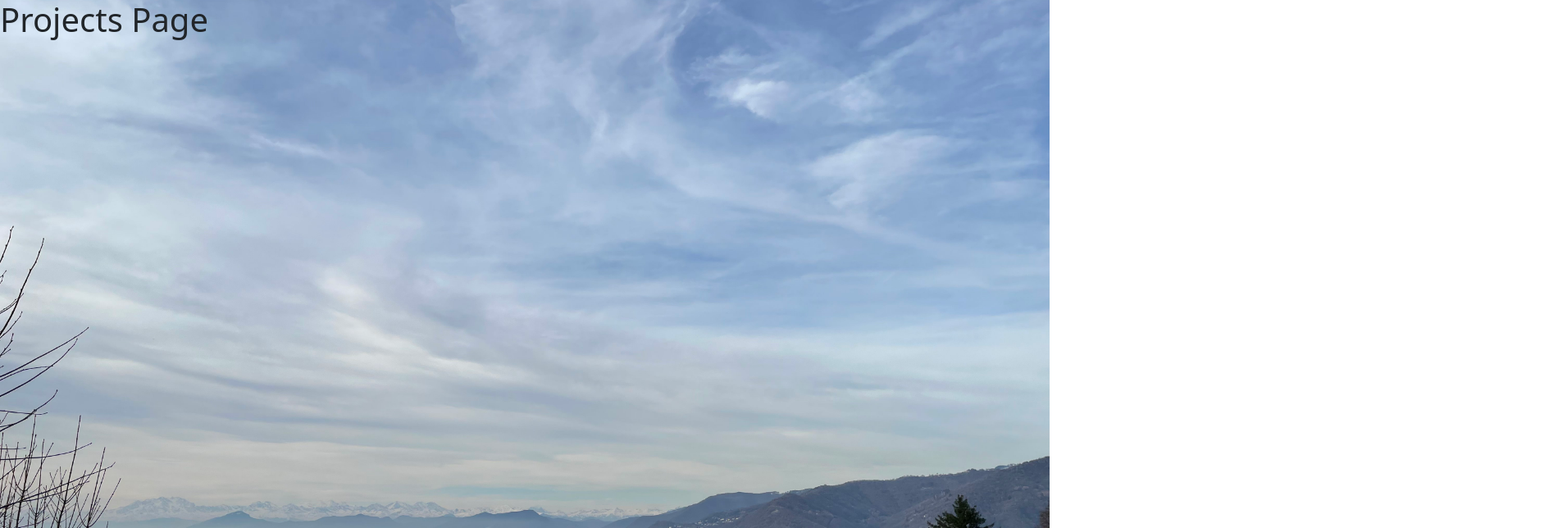
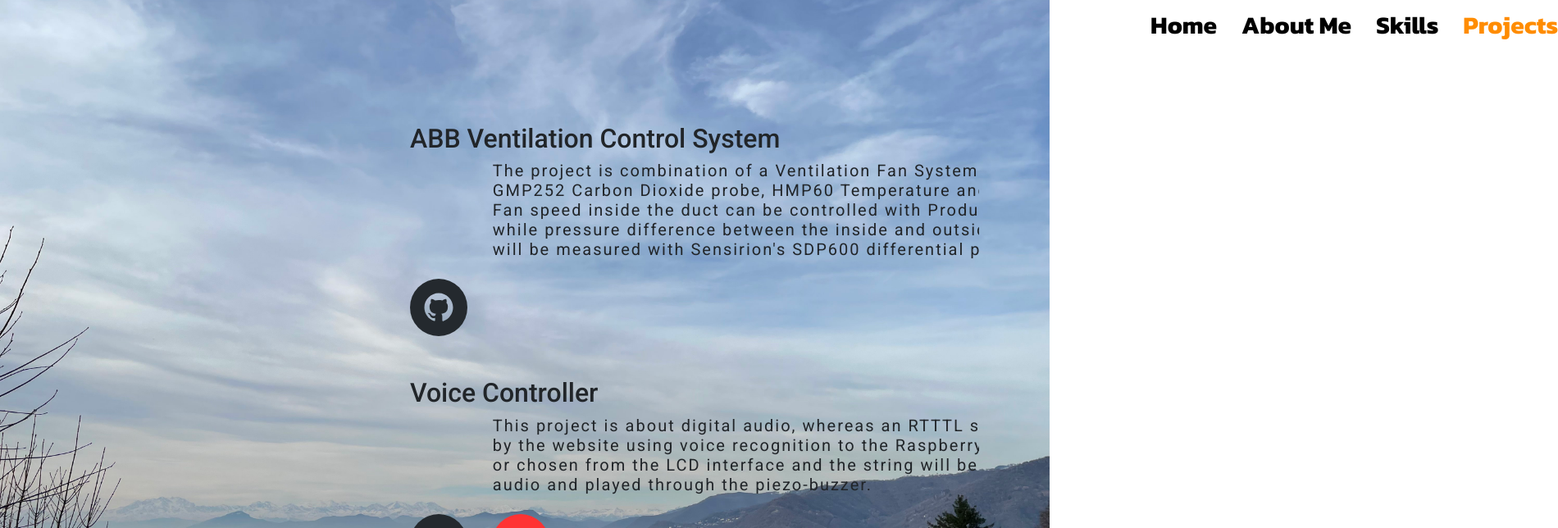
Before and after one commit to kendrick-807/myWebsite, a React (Create React App) app: page /projects in a window 1280 px wide. Shown: the top 644 px of the page at 82% size, 1900 px wide, since content can reach past the window. Built offline with nearby package versions, Linux system fonts and the light colour scheme.

Commit message:
Projects pages added

```diff
--- a/src/components/Home.module.css
+++ b/src/components/Home.module.css
@@ -3,15 +3,15 @@
 .topBar{
     position: absolute;
     top: 2%;
-    left:100%;
-    width: 1000px;
-    margin-left: 600px;
+    right:-1200px;
+    width: 700px;
+    margin-left: 30px;
     font-size: 30px;
     font-family: Kanit;
     font-weight: 700;
     text-decoration: none;
     color: black;
-    text-align: left;
+    text-align: right;
     display: inline-block;
 
 }
--- /dev/null
+++ b/src/components/Project.module.css
@@ -0,0 +1,81 @@
+@import url('https://fonts.googleapis.com/css2?family=Roboto:wght@400;700&display=swap');
+.topBar{
+    position: absolute;
+    top: 8px;
+    right:-1900px;
+    width: 700px;
+    font-size: 30px;
+    font-family: Kanit;
+    font-weight: 700;
+    text-decoration: none;
+    color: black;
+    text-align: right;
+    display: inline-block;
+}
+
+
+ul li{
+    padding-left: 30px;
+    display: inline-block;
+
+}
+
+.link{
+    box-shadow: inset 0 0 0 0 #54b3d6;
+    transition: color .3s ease-in-out, box-shadow .3s ease-in-out;
+    text-decoration: none;
+    color: black;
+}
+
+.current{
+    box-shadow: inset 0 0 0 0 #54b3d6;
+    transition: color .3s ease-in-out, box-shadow .3s ease-in-out;
+    text-decoration: none;
+    color: darkorange;
+}
+
+.link:hover {
+    color: #fff;
+    box-shadow: inset 200px 0 0 0 #54b3d6;;
+}
+.textContainer{
+    width:800px;
+    position: absolute;
+    top:150px;
+    left:500px;
+}
+/*div{*/
+/*    padding-bottom:30px;*/
+/*}*/
+
+h2{
+    font-family: "Roboto";
+    font-weight: 700;
+    font-size:30px;
+}
+.test{
+    width:110%;
+    font-family: "Roboto";
+    font-weight: 400;
+    font-size:20px;
+    overflow: hidden; /* Ensures the content is not revealed until the animation */
+    border-right: .25em solid orange; /* The typwriter cursor */
+    white-space: nowrap; /* Keeps the content on a single line */
+    margin: 0 auto; /* Gives that scrolling effect as the typing happens */
+    letter-spacing: .1em; /* Adjust as needed */
+    animation:
+            typing 8s steps(100, end),
+            blink-caret .75s step-end infinite;
+}
+
+/* The typing effect */
+@keyframes typing {
+    from { width: 0 }
+    to { width: 110% }
+}
+
+/* The typewriter cursor effect */
+@keyframes blink-caret {
+    from, to { border-color: transparent }
+    50% { border-color: orange; }
+}
--- a/src/components/Projects.jsx
+++ b/src/components/Projects.jsx
@@ -1,10 +1,58 @@
 import React from "react";
 import { Link } from "react-router-dom";
+import styles from "./Project.module.css";
+import { SocialIcon } from 'react-social-icons';
 
 const Projects = () => {
     return (
         <div>
-            <h1>Projects Page</h1>
+            <div className={styles.topBar}>
+                <ul>
+                    <li>
+                        {/* Endpoint to route to Home component */}
+                        <Link to="/" className={styles.link} >Home</Link>
+                    </li>
+                    <li>
+                        {/* Endpoint to route to Contact Us component */}
+                        <Link to="/contactme" className={styles.link}>About Me</Link>
+                    </li>
+                    <li>
+                        {/* Endpoint to route to Contact Us component */}
+                        <Link to="/skills" className={styles.link}>Skills</Link>
+                    </li>
+                    <li>
+                        {/* Endpoint to route to Contact Us component */}
+                        <Link to="/projects" className={styles.current}>Projects</Link>
+                    </li>
+                </ul>
+            </div>
+
+            <div className={styles.textContainer}>
+                <div>
+                    <h2>ABB Ventilation Control System</h2>
+                    <h6 className={styles.test}>The project is combination of a Ventilation Fan System with Vaisala's  <br></br>
+                    GMP252 Carbon Dioxide probe, HMP60 Temperature and Humidity sensor.<br></br>
+                    Fan speed inside the duct can be controlled with Produal MIO 12V Actuator,<br></br>
+                    while pressure difference between the inside and outside of the duct<br></br>
+                    will be measured with Sensirion's SDP600 differential pressure sensor.</h6>
+
+                    <br style={{ marginTop:-50 }}></br>
+                    <SocialIcon url="https://github.com/phamduylong/abb-ventilation-controller " label="Vent Project" style={{height: 70, width: 70}} />
+                </div>
+                <div style={{marginTop: 50}}>
+                    <h2>Voice Controller</h2>
+                    <h6 className={styles.test}>This project is about digital audio, whereas an RTTTL string will be sent<br></br>
+                        by the website using voice recognition to the Raspberry Pico through MQTT,<br></br>
+                        or chosen from the LCD interface and the string will be parsed into playable<br></br>
+                        audio and played through the piezo-buzzer. </h6>
+                    <br style={{ marginBottom:20 }}></br>
+                    <SocialIcon url="https://github.com/IoT-project-groups-1-2/g2-voice-controller" label="Voice Project" style={{ marginRight:30,height: 70, width: 70}}  />
+                    <SocialIcon url="https://www.youtube.com/watch?v=tQpu81TbtpA" label="Voice Project Video" style={{height: 70, width: 70}} />
+                </div>
+
+
+            </div>
+
         </div>
     );
 };
--- a/src/components/Skills.jsx
+++ b/src/components/Skills.jsx
@@ -57,7 +57,27 @@ const Skills = () => {
                     </li>
                 </ul>
             </div>
-                {/*<h1>Flat & Responsive Percentage Bars</h1>*/}
+            <div className={styles.container}>
+                <p>I'm familiar with</p>
+                <div className={styles.animation}>
+                    <div className={styles.first}>
+                        <div>C++</div>
+                    </div>
+                    <div className={styles.second}>
+                        <div>C</div>
+                    </div>
+                    <div className={styles.third}>
+                        <div>NodeJS</div>
+                    </div>
+                    <div className={styles.fourth}>
+                        <div>Robot Framework</div>
+                    </div>
+                    <div className={styles.fifth}>
+                        <div>ReactJS</div>
+                    </div>
+                </div>
+            </div>
+
             <div className={styles.barContainer}>
                 <div className={styles.title}><span>C++</span></div>
                 <ProgressBar variant={"warning"} className={styles.bars}  now={good} label={"Good"}/>
@@ -67,19 +87,14 @@ const Skills = () => {
                 <ProgressBar variant={"warning"} className={styles.bars} now={good} label={"Good"} />
                 <div className={styles.title}><span>Robot Framework</span></div>
                 <ProgressBar variant={"warning"} className={styles.bars} now={okay} label={"Okay"} />
-                <div className={styles.title}><span>React JS</span></div>
+                <div className={styles.title}><span>ReactJS</span></div>
                 <ProgressBar variant={"warning"} className={styles.bars} now={elementry} label={"Elementry"} />
             </div>
         </div>
     );
 };
 
-// function animate() {
-//     let bars =document.getElementsByClassName("percentage-bar");
-//     for(let i=0; i < bars.length; i++){
-//             bars[i].find('.bar').animate({width: bars[i].getAttribute('data-percent')},6000);
-//     }
-// }
+
 
 
 export default Skills;
--- a/src/components/Skills.module.css
+++ b/src/components/Skills.module.css
@@ -3,15 +3,14 @@
 .topBar{
     position: absolute;
     top: 8px;
-    left: 700px;
-    width: 1000px;
-    margin-left: 600px;
+    right:-530px;
+    width: 700px;
     font-size: 30px;
     font-family: Kanit;
     font-weight: 700;
     text-decoration: none;
     color: black;
-    text-align: left;
+    text-align: right;
     display: inline-block;
 }
 
@@ -72,3 +71,77 @@ ul li{
     -webkit-transition-property: width, background-color;
     width: 100%;
 }
+.container {
+    color: #e5e5e5;
+    font-size: 2rem;
+    text-transform: uppercase;
+    height:30vh;
+    padding-left:50vh;
+    display: flex;
+    align-items: center;
+    justify-content: center;
+    margin-bottom: -30vh;
+}
+
+.container p{
+    font-family: "Roboto";
+    font-size:35px;
+    font-weight: 700;
+    color: black;
+    margin-right: -15rem;
+}
+.animation {
+    font-weight: 700;
+    height:50px;
+    overflow:hidden;
+    margin-left: -1rem;
+
+}
+
+.animation > div > div {
+    padding: 0.25rem 0.5rem;
+    height:2.81rem;
+    margin-bottom: 3rem;
+    display:inline-block;
+}
+
+.animation div:first-child {
+    animation: text-animation 12s infinite;
+}
+
+.first div {
+    background-color:#20a7d8;
+}
+.second div {
+    background-color:#CD921E;
+}
+.third div {
+    background-color:#c10528;
+}
+.fourth div {
+    background-color:green;
+}
+.fifth div {
+    background-color:purple;
+}
+
+@keyframes text-animation {
+    0% {margin-top: 0;}
+    5% {margin-top: 0;}
+    10% {margin-top: -5.62rem;}
+    15% {margin-top: -5.62rem;}
+    20% {margin-top: -11.24rem;}
+    25% {margin-top: -11.24rem;}
+    30% {margin-top: -16.86rem;}
+    35% {margin-top: -16.86rem;}
+    40% {margin-top: -22.48rem;}
+    55% {margin-top: -22.48rem;}
+    60% {margin-top: -16.86rem;}
+    65% {margin-top: -16.86rem;}
+    70% {margin-top: -11.24rem;}
+    75% {margin-top: -11.24rem;}
+    80% {margin-top: -5.62rem;}
+    85% {margin-top: -5.62rem;}
+    90% {margin-top: 0;}
+    100% {margin-top: 0;}
+}
--- a/src/components/contactMe.module.css
+++ b/src/components/contactMe.module.css
@@ -2,15 +2,14 @@
 .topBar{
     position: absolute;
     top: 8px;
-    left: 700px;
-    width: 1000px;
-    margin-left: 600px;
+    right:-1900px;
+    width: 700px;
     font-size: 30px;
     font-family: Kanit;
     font-weight: 700;
     text-decoration: none;
     color: black;
-    text-align: left;
+    text-align: right;
     display: inline-block;
 }
 
```
